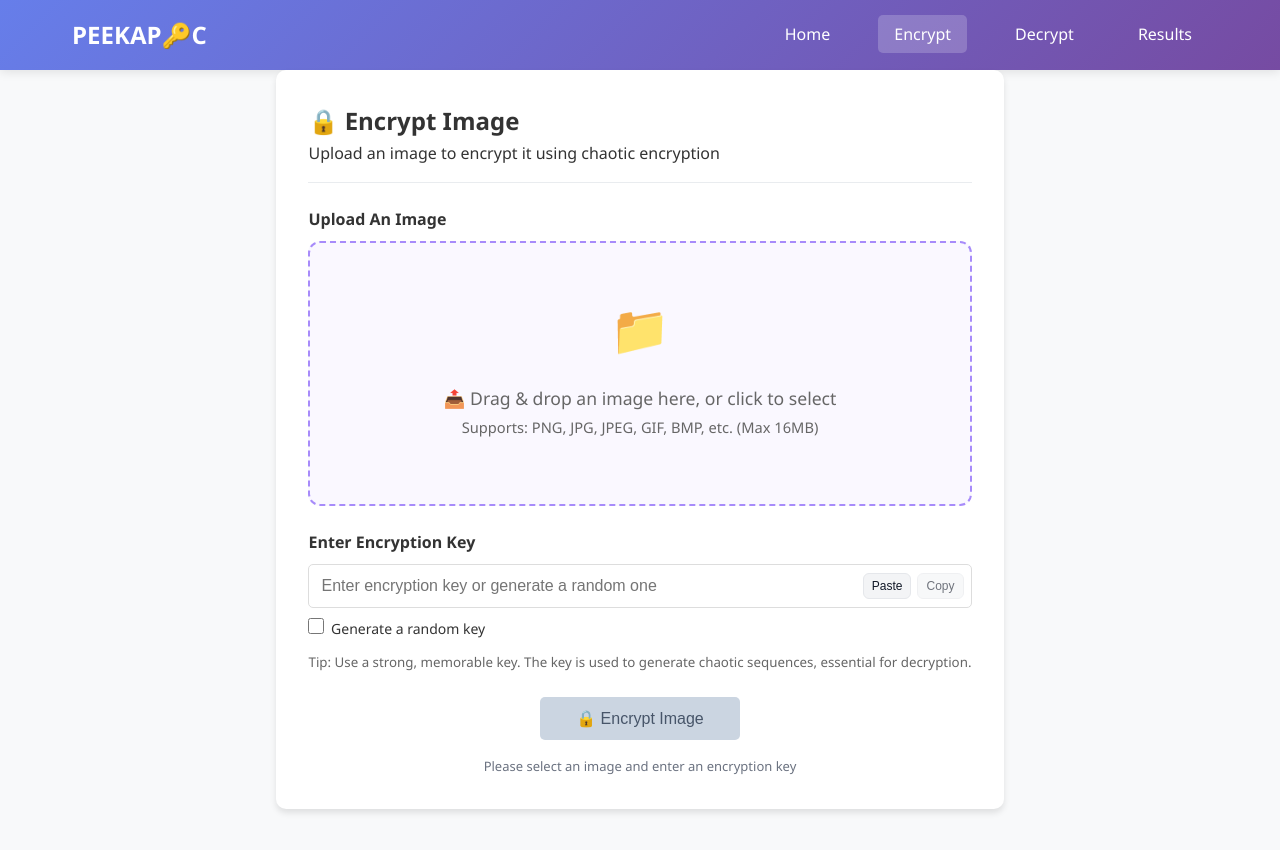
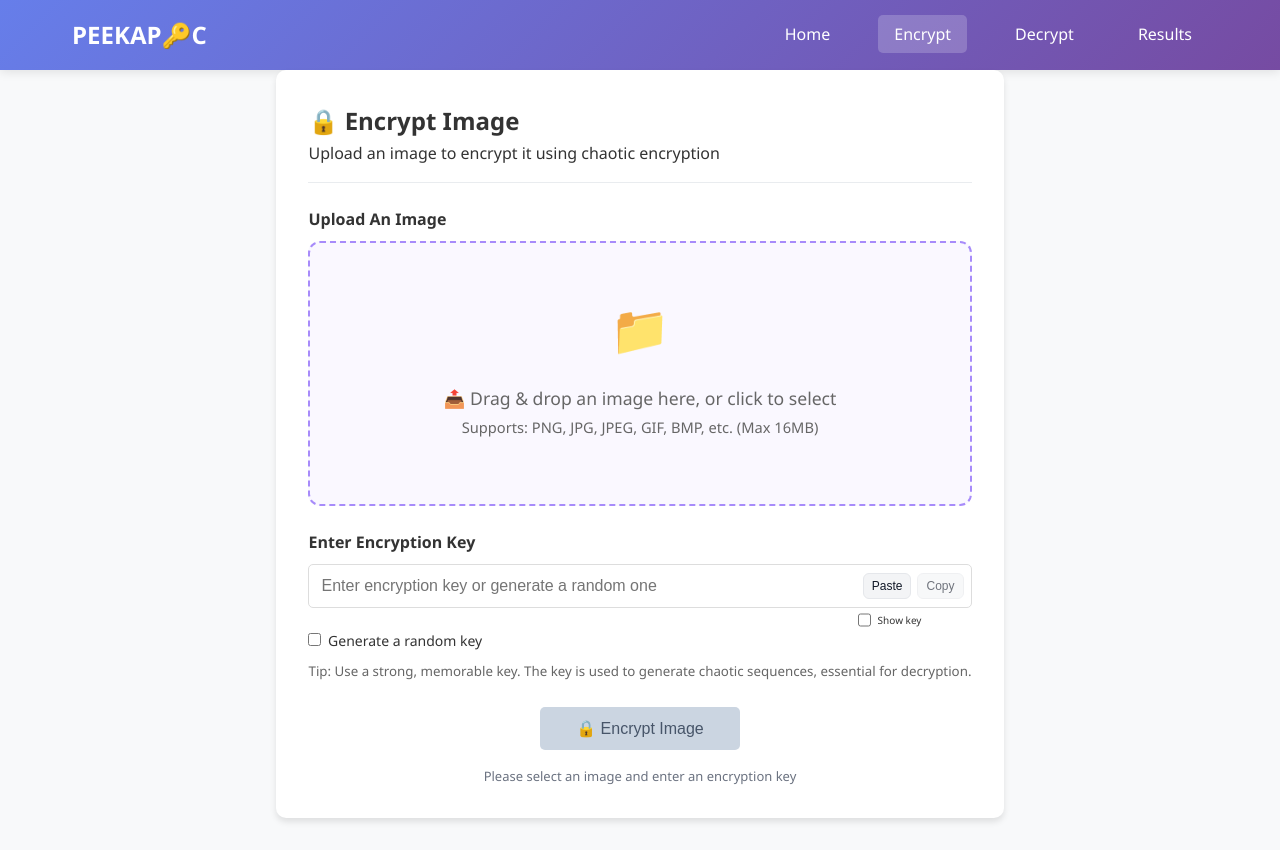
Before and after one commit to wantedWaffleInUni/fyp-mds08, a React (Create React App) app in the folder chaotic-encryption-app/frontend/: page /encrypt in a window 1280 px wide. Built offline with nearby package versions, Linux system fonts and the light colour scheme; no server answers; the HTML template or start-up script is replaced by a standard one.

Commit message:
added show key checkbox and make key hidden

```diff
--- a/chaotic-encryption-app/frontend/src/App.css
+++ b/chaotic-encryption-app/frontend/src/App.css
@@ -563,9 +563,9 @@ body {
 }
 
 .form-check-input {
-  width: 16px;
-  height: 16px;
-  margin: 10px 0;
+  /* width: 16px;
+  height: 16px; */
+  /* margin: 0px 10px 10px 0px; */
   border: 1px solid #cbd5e1;
   border-radius: 4px;
   background: white;
@@ -578,3 +578,17 @@ body {
   padding-inline-start: 1%;
   font-size: 14px;
 }
+
+/* .key-controls {
+  display: flex;
+  align-items: center;
+  gap: 12px;
+  margin-top: 8px;
+}
+.key-controls .right {
+  margin-left: auto;
+  display: inline-flex;
+  align-items: center;
+  gap: 8px;
+
+} */
--- a/chaotic-encryption-app/frontend/src/pages/Encrypt.jsx
+++ b/chaotic-encryption-app/frontend/src/pages/Encrypt.jsx
@@ -23,6 +23,8 @@ const Encrypt = () => {
   const [result, setResult] = useState(null);
   const navigate = useNavigate();
   const [autoGenerateKey, setAutoGenerateKey] = useState(false);
+  const [showKey, setShowKey] = useState(false);
+
 
   // progress modal state
   // const [showProgress, setShowProgress] = useState(false);
@@ -205,7 +207,11 @@ const Encrypt = () => {
       value: '2dlasm', label: '2DLASM (2D Logistic Adjusted Sine Map)',
       desc: '2D chaotic map with high key sensitivity. Fast and secure.'
     },
-    { value: 'bulban', label: 'Bülban chaotic map', desc: 'Fast, highly secure, accepts any pixel size, but internally converts to grayscale before encryption, and outputs a grayscale cipher image.' }
+    { value: 'bulban', label: 'Bülban chaotic map',
+      desc: 'Fast, highly secure, accepts any pixel size, but internally converts to grayscale before encryption, and outputs a grayscale cipher image.'
+    },
+
+
   ];
 
   const [flipped, setFlipped] = useState({});
@@ -262,7 +268,7 @@ const Encrypt = () => {
           <div className="input-with-actions">
             <input
               ref={keyInputRef}
-              type="text"
+              type={showKey ? 'text' : 'password'}
               className="form-control"
               value={encryptionKey}
               onChange={(e) => !autoGenerateKey && setEncryptionKey(e.target.value)}
@@ -270,6 +276,7 @@ const Encrypt = () => {
               style={{ paddingRight: '116px' }}  // room for the two buttons
               readOnly={autoGenerateKey}
               aria-readonly={autoGenerateKey}
+              autoComplete="off"
             />
 
             <div className="input-actions">
@@ -313,8 +320,22 @@ const Encrypt = () => {
             </div>
           </div>
 
+          <div className='key-controls' style={{ display: 'flex', marginLeft: "550px ", marginTop: "4px", gap: "5px" }}>
+            <input
+              type="checkbox"
+              id="show-key"
+              className="form-check-input"
+              checked={showKey}
+              onChange={(e) => setShowKey(e.target.checked)}
+
+            />
+            <label htmlFor="show-key" className="form-check-label" style={{ fontSize: "10px"}}>
+              Show key
+            </label>
+          </div>
+
+
           {/* generate checkbox */}
-          {/* <div className="form-check mt-2"> */}
             <input
               type="checkbox"
               id="auto-generate-key"
@@ -326,7 +347,37 @@ const Encrypt = () => {
             <label htmlFor="auto-generate-key" className="form-check-label">
               Generate a random key
             </label>
-          {/* </div> */}
+
+
+
+
+
+          {/* <div className="key-controls">
+            <label htmlFor="auto-generate-key" className="form-check">
+              <input
+                type="checkbox"
+                id="auto-generate-key"
+                className="form-check-input"
+                checked={autoGenerateKey}
+                onChange={(e) => setAutoGenerateKey(e.target.checked)}
+              />
+              <span>Generate a random key</span>
+            </label>
+
+            <label htmlFor="show-key" className="form-check right">
+              <input
+                type="checkbox"
+                id="show-key"
+                className="form-check-input"
+                checked={showKey}
+                onChange={(e) => setShowKey(e.target.checked)}
+              />
+              <span>Show key</span>
+            </label>
+          </div> */}
+
+
+
 
           <small style={{ color: '#666', marginTop: '0.5rem', display: 'block' }}>
             Tip: Use a strong, memorable key. The key is used to generate chaotic sequences, essential for decryption.
```
Lines whose indentation alone changed are shown as unchanged.
